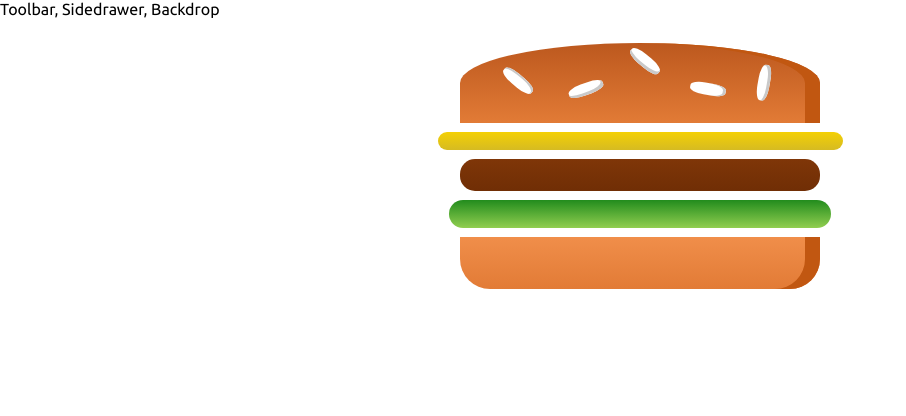
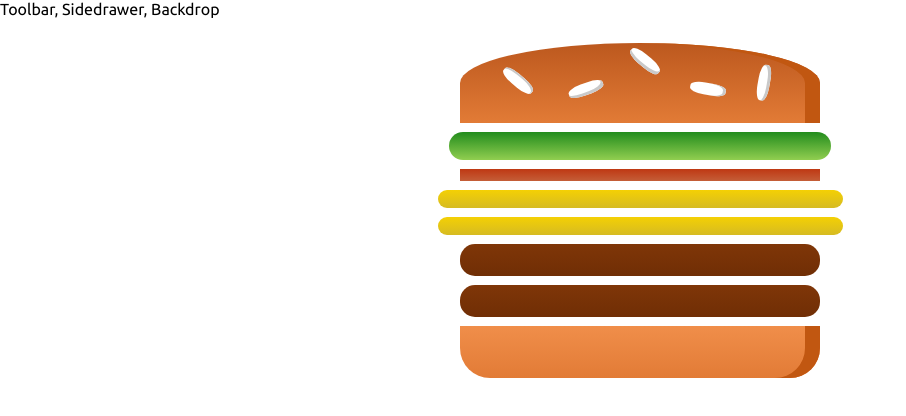
Before and after one commit to JohnPCarvalho/BurgerBuilder, a React app: page / in a window 1280 px wide. Shown: the top 416 px of the page, without its empty margins (0-906 px from the left). Built offline with nearby package versions, Linux system fonts and the light colour scheme.

Commit message:
Outputting burger ingredients dinamycally

```diff
--- a/src/components/Burger/Burger.js
+++ b/src/components/Burger/Burger.js
@@ -4,12 +4,17 @@
 import BurgerIngredient from './BurgerIngredient/BurgerIngredient';
 
 const burger = ( props ) => {
+  const transformedIngredients = Object.keys(props.ingredients)
+    .map(igKey => {
+      return [...Array(props.ingredients[igKey])].map((_, i) => {
+          return <BurgerIngredient key={igKey + i} type={igKey}/>
+      });
+    });
+
   return (
     <div className={classes.Burger}>
       <BurgerIngredient type="bread-top" />
-      <BurgerIngredient type="cheese" />
-      <BurgerIngredient type="meat" />
-      <BurgerIngredient type="salad" />
+      {transformedIngredients}
       <BurgerIngredient type="bread-bottom" />
     </div>
   );
--- a/src/containers/BurgerBuilder/BurgerBuilder.js
+++ b/src/containers/BurgerBuilder/BurgerBuilder.js
@@ -4,10 +4,20 @@
 import Burger from '../../components/Burger/Burger';
 
 class BurgerBuilder extends Component {
+
+  state = {
+    ingredients: {
+      salad: 1,
+      bacon: 1,
+      cheese: 2,
+      meat: 2,
+    }
+  }
+
   render () {
     return (
       <Aux>
-        <Burger />
+        <Burger ingredients={this.state.ingredients}/>
       </Aux>
     );
   }
```
